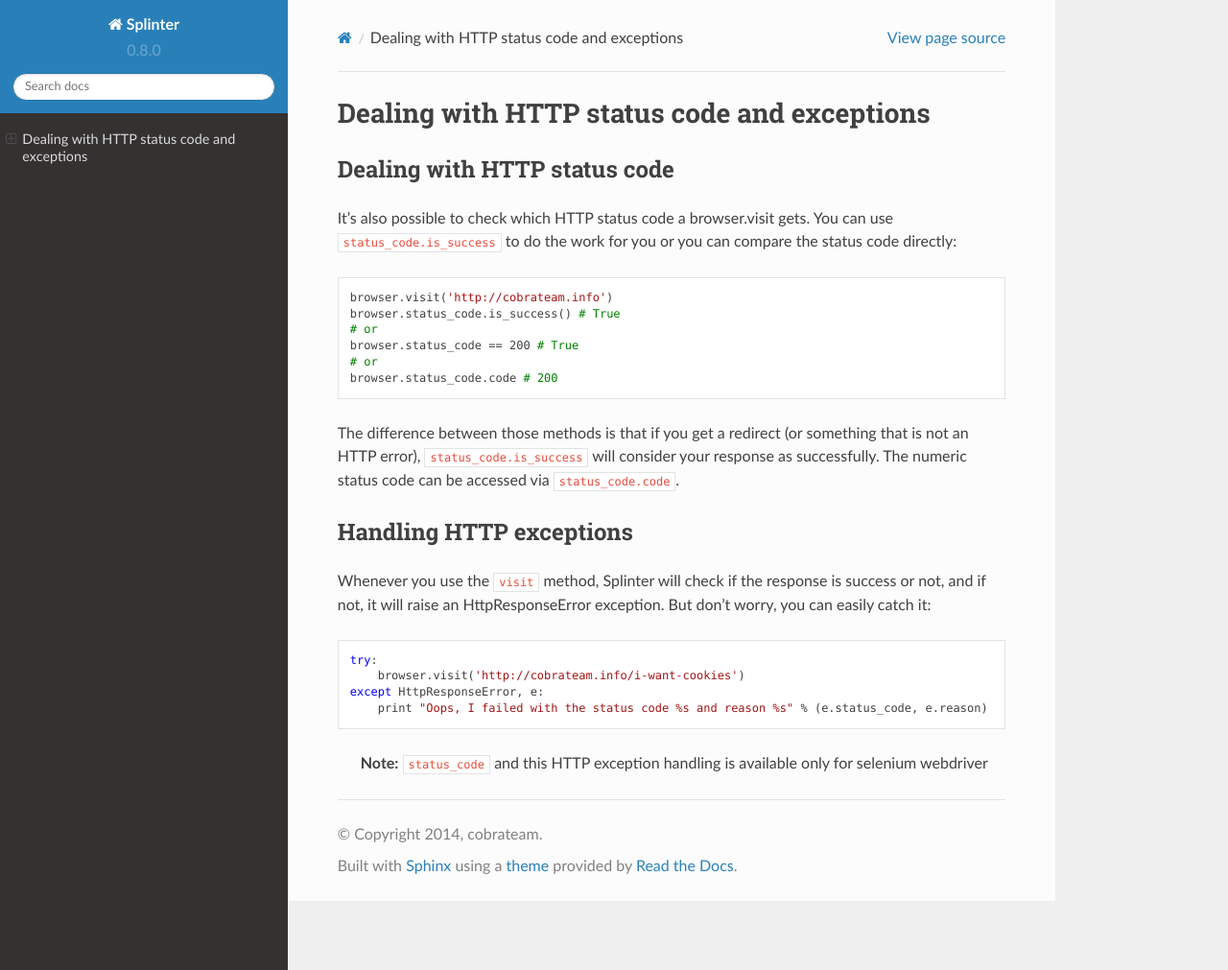
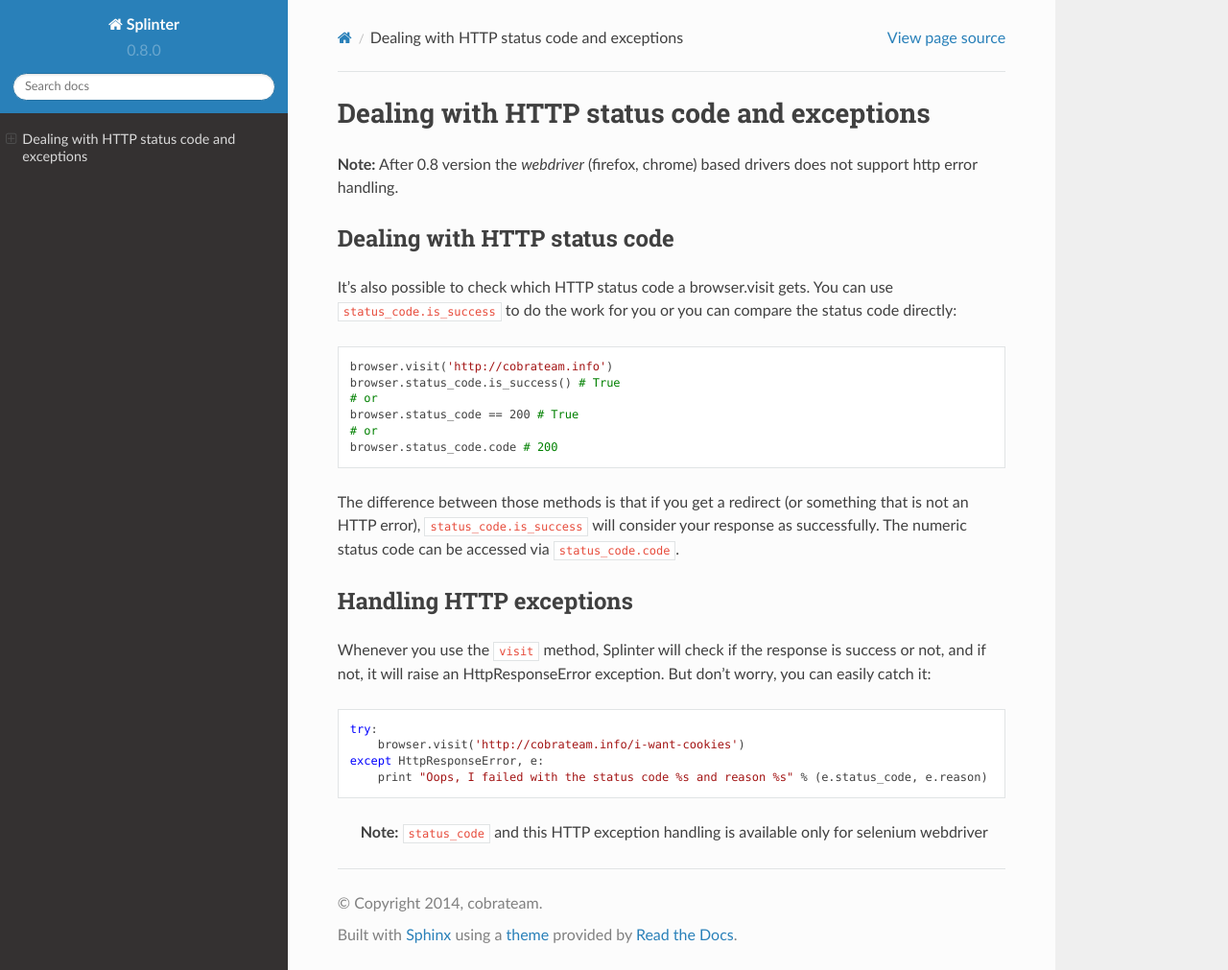
Before and after one commit to cobrateam/splinter, a Sphinx documentation site: the page built from docs/http-status-code-and-exception.rst, in a window 1280 px wide and 1011 px high. Shown: the whole window at 96% size. Built offline with Sphinx 7.4.7 and the Read the Docs theme 2.0.0, drawn with Linux system fonts in a browser that asks for light colours.

Commit message:
add a warning about the deprecation of http error handling
closes #614

```diff
--- a/docs/http-status-code-and-exception.rst
+++ b/docs/http-status-code-and-exception.rst
@@ -9,6 +9,9 @@
 ++++++++++++++++++++++++++++++++++++++++++++
 Dealing with HTTP status code and exceptions
 ++++++++++++++++++++++++++++++++++++++++++++
+
+**Note:** After 0.8 version the `webdriver` (firefox, chrome) based drivers does not support http error
+handling.
 
 Dealing with HTTP status code
 -----------------------------
```
